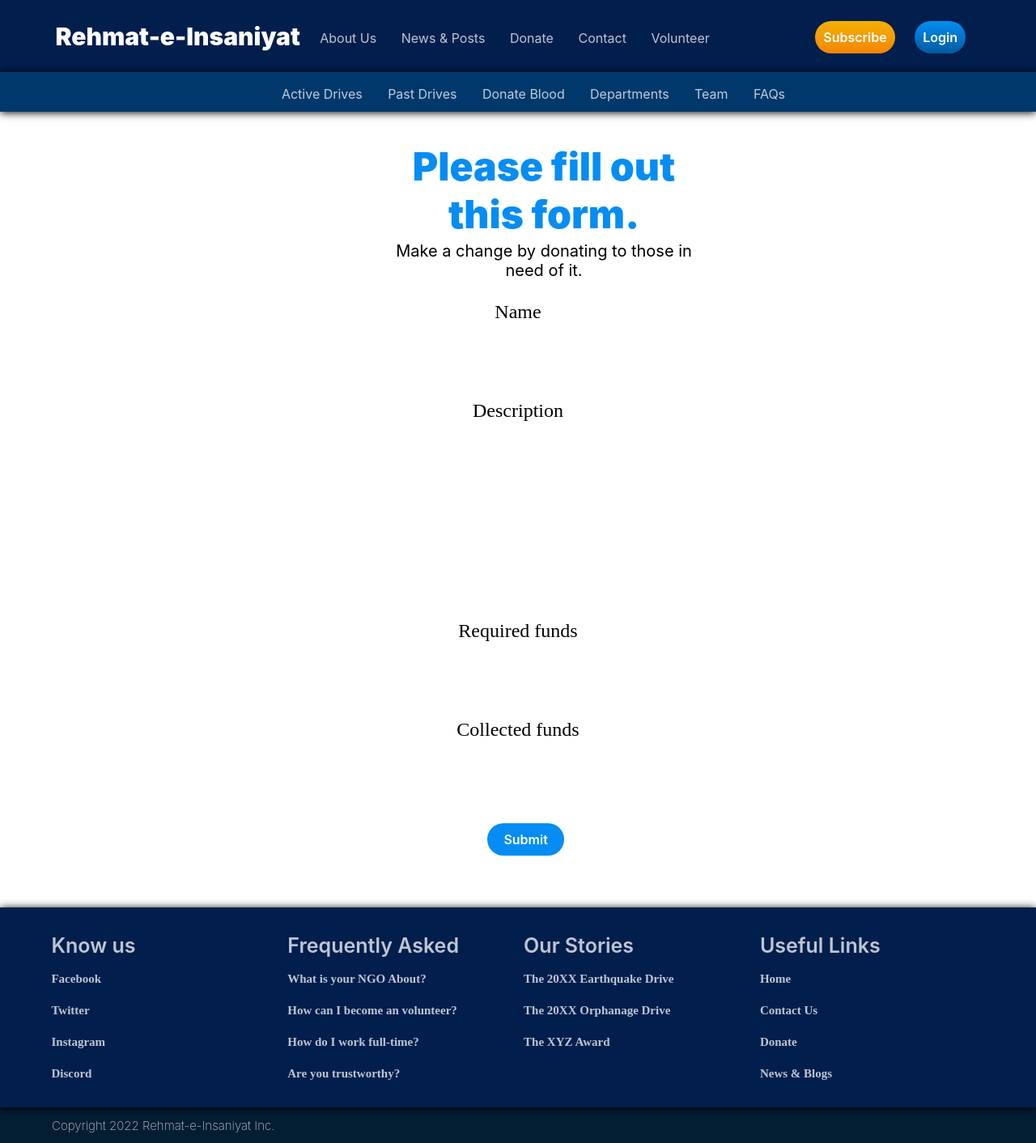
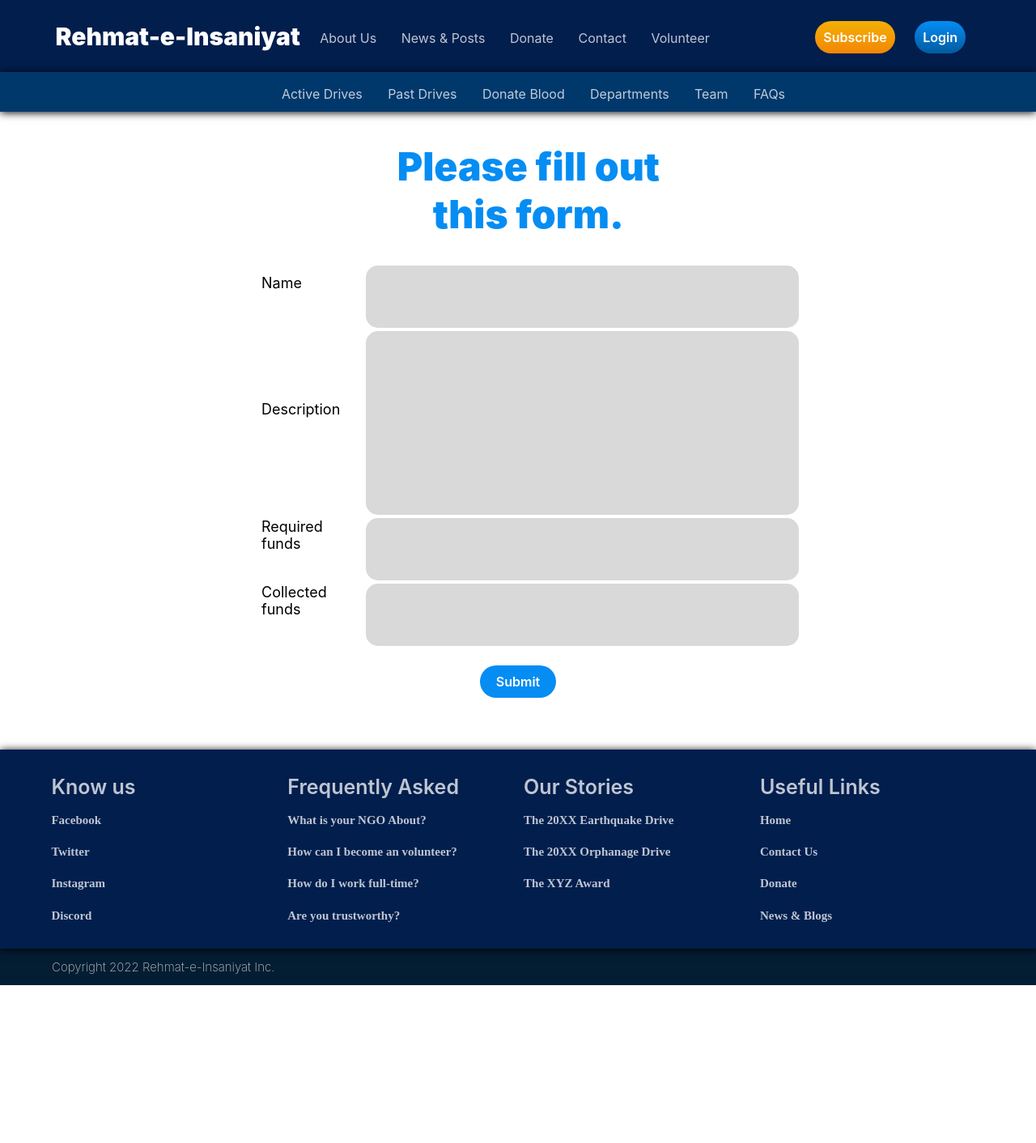
Before and after one commit to tayyibgondal/Rehmat-e-Insaniyat-Foundation, a Django app: page /employees/create-drive/ in a window 1280 px wide. Shown: the whole page at 81% size. After the commit the page ends 1217 px from the top, so only its background shows below. Run offline with Django 4.2, Linux system fonts and the light colour scheme; some libraries are stand-ins or nearby versions.

Commit message:
Fix Bugs
Various bug fixes
- fixed the wack modelforms
- made scroll-up animation smoother

```diff
--- a/employees/templates/employees/blood_bank.html
+++ b/employees/templates/employees/blood_bank.html
@@ -16,6 +16,9 @@
             <a href="{% url 'blood-bank' %}"><button class="pst_filter">See All</button></a>
         </td>
         <td width="70%">
+            {% if msg != 'None' %}
+            <div class="error" style="width: 75%; margin-left: 5%;">{{ msg }}</div>
+            {% endif %}
             <a href="{% url 'add-to-blood-bank'%}"><button class="blue_button">+ Add Item</button></a>
 
             {% for item in items %}
--- a/employees/templates/employees/model_form.html
+++ b/employees/templates/employees/model_form.html
@@ -3,31 +3,41 @@
 {% block content %}
 <center>
 <div class="pg_head_container">
-    <element class="pg_head">Please fill out this form.</element>
+    <element class="pg_head" style="margin-left: -10%;">Please fill out this form.</element>
 
-    <element class="pg_txt">
+    <!-- <element class="pg_txt" style="margin-left: -10%;">
         Make a change by donating to those in need of it.
-    </element>
+    </element> -->
 
 </div>
 
 
 
 <div style="margin-top: -10%;">
-    <form method="POST" action="">
-        {% csrf_token %}
+    <table width=50% border="0">
         <div class="pg_head_container_center" style="margin-top: 12%;">
             <div class="form__group form__group">
-                {% for field in form %}
-                <div class="form__group form__group">
-                    <label>{{field.label}}</label>
-                    {{field}}
-                </div>
+                <form method="POST" action="">
+                    {% csrf_token %}
+                    {% for field in form %}
+                    <tr>
+                    <td>
+                        <div class="form__group pg_txt">
+                            <label style="margin-bottom: -5%; font-size: 18px; padding-right: 5%;">{{field.label}}</label>
+                        </div>
+                    </td>
+                    <td width=80%>
+                        <div class="form__group input" style="margin-bottom: -1%;">
+                        {{field}}
+                        </div>
+                    </td>
+                </tr>
                 {% endfor %}
             </div>
-            <input type="submit" class="blue_button" value="Submit"/>
         </div>
-    </form>
+    </table>
+    <input type="submit" style="margin-left: -5%;" class="blue_button" value="Submit"/>
+</form>
 </div>
 </center>
 
--- a/employees/views.py
+++ b/employees/views.py
@@ -1,3 +1,4 @@
+from django.forms import widgets
 from django.shortcuts import render, redirect, HttpResponse
 from django.views.decorators.csrf import csrf_exempt
 from django.db.models import Q
@@ -592,6 +593,7 @@ def deliver_med_item(request, pk):
     return render(request, 'employees/deliver.html', {'obj': item})
 
 def blood_bank(request):
+    msg = 'None'
     if request.GET.get('q') != None:
         q = request.GET.get('q')
     else:
@@ -603,6 +605,7 @@ def blood_bank(request):
 
     context = {
         'items': items,
+        'msg':msg,
     }
     return render(request, 'employees/blood_bank.html', context)
 
--- a/static/javascript/back_to_top_btn.js
+++ b/static/javascript/back_to_top_btn.js
@@ -14,6 +14,22 @@ function scrollFunction() {
 
 // When the user clicks on the button, scroll to the top of the document
 function topFunction() {
-  document.body.scrollTop = 0; // For Safari
-  document.documentElement.scrollTop = 0; // For Chrome, Firefox, IE and Opera
+  console.log('Help me please!');
+  var i = 1;                  //  set your counter to 1
+
+  function myLoop() {         //  create a loop function
+    setTimeout(function() {   //  call a 3s setTimeout when the loop is called
+      if(document.body.scrollTop != 0 || document.documentElement.scrollTop != 0){
+        document.body.scrollTop -= 0.09 * i * i; // For Safari
+        document.documentElement.scrollTop -= 0.09 *  i * i; // For Chrome, Firefox, IE and Opera
+      }
+      else return;
+      i++;                    //  increment the counter
+      if (i < 10000) {           //  if the counter < 10, call the loop function
+        myLoop();             //  ..  again which will trigger another
+      }                       //  ..  setTimeout()
+    }, 10)
+  }
+
+  myLoop();
 }
--- a/templates/main.html
+++ b/templates/main.html
@@ -19,14 +19,18 @@
 
 </head>
 <body style="margin: 0;">
-
+    <header>
         {% include 'navbar.html' %}
+    </header>
+    <content>
         <div data-aos="fade-up">
         {% block content %}
         {% endblock content %}
         </div>
-
+    </content>
+    <footer>
         {% include 'footer.html' %}
+    </footer>
 </body>
 <script src="https://unpkg.com/aos@2.3.1/dist/aos.js"></script>
     <script>
--- a/templates/navbar.html
+++ b/templates/navbar.html
@@ -57,6 +57,8 @@
         <button class="loginbtn">Login</button>
     </a>
     <a href="{% url 'subscribe' %}"><button class="goldbtn">Subscribe</button></a>
+
+    <button onclick="topFunction()" id="myBtn" title="Go to top">⇡</button>
 </div>
 
 <div class="main_hd" style="background-color: #01386C; padding: 0.5%;">
```
Also changed, not shown: employees/templates/employees/register.html (+29 -7 lines), db.sqlite3. Lines whose indentation alone changed are shown as unchanged.
